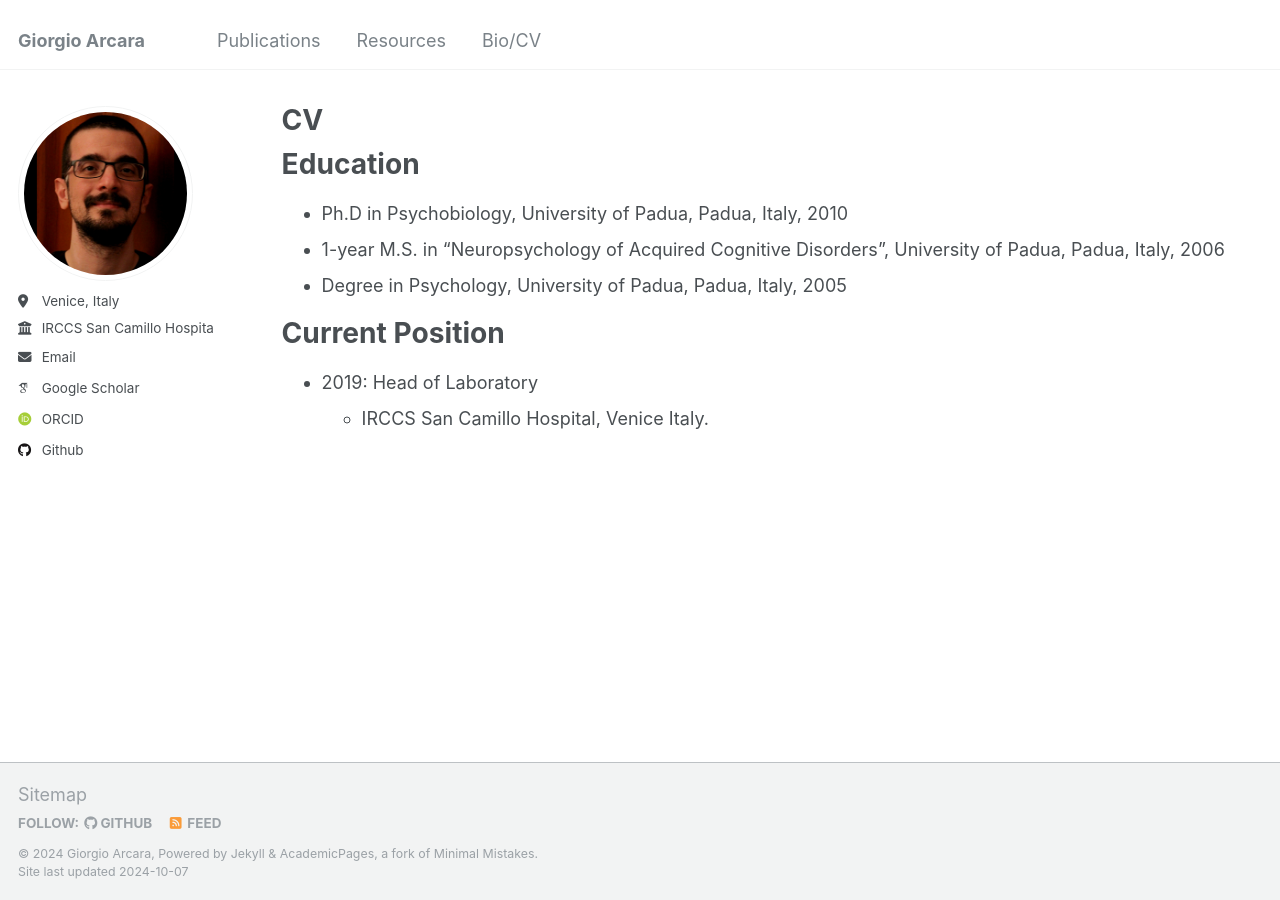
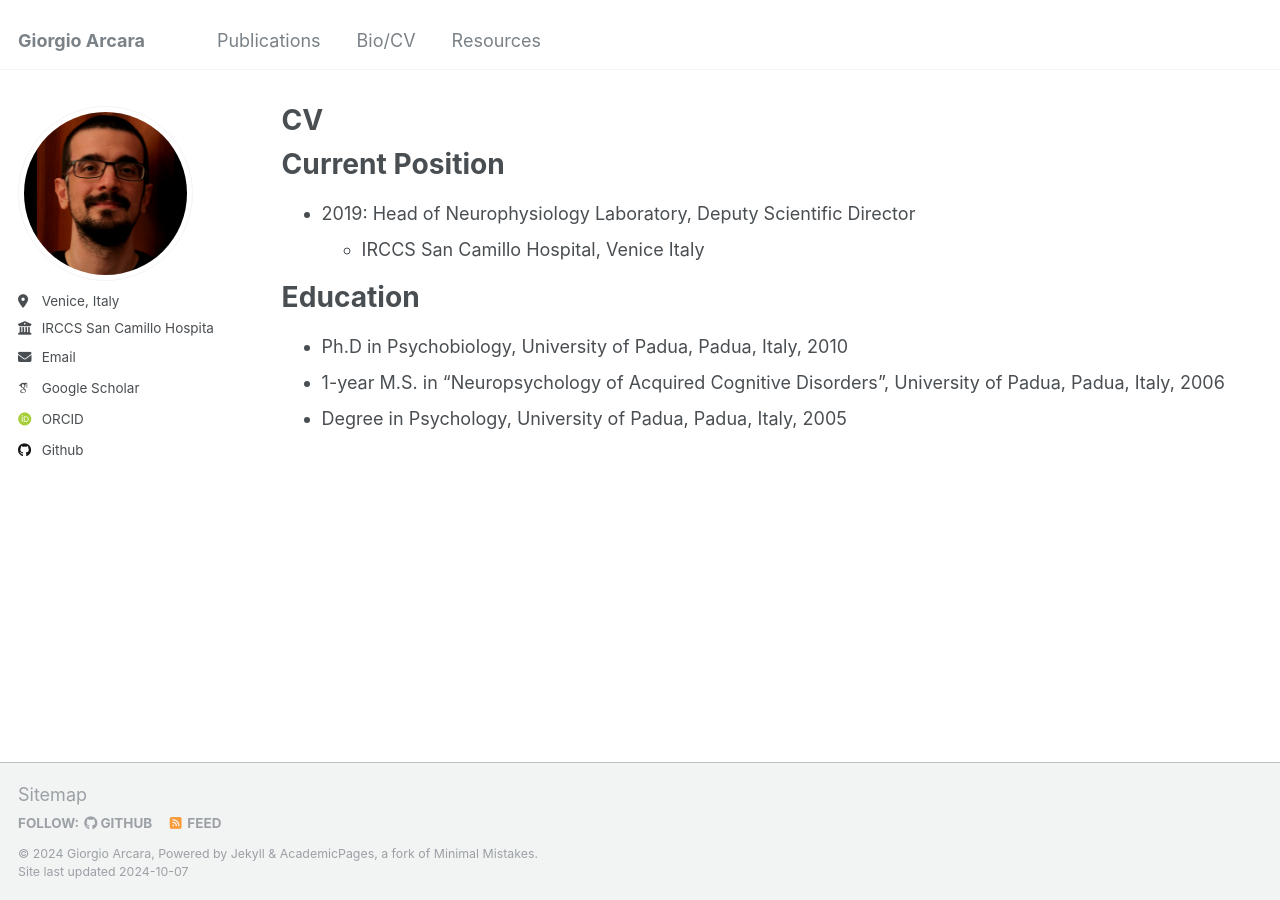
Before and after one commit to giorgioarcara/giorgioarcara.github.io, a Jekyll site: the page built from _pages/cv.md, in a window 1280 px wide. Built offline with Jekyll 4.4.1, drawn with Linux system fonts in a browser that asks for light colours; some web fonts are replaced.

Commit message:
changed order nav bar

```diff
--- a/_data/navigation.yml
+++ b/_data/navigation.yml
@@ -8,8 +8,8 @@ main:
   - title: "Publications"
     url: /publications/
 
+  - title: "Bio/CV"
+    url: /cv/
+
   - title: "Resources"
     url: /resources/
-
-  - title: "Bio/CV"
-    url: /cv/
--- a/_pages/cv.md
+++ b/_pages/cv.md
@@ -9,13 +9,13 @@ redirect_from:
 
 {% include base_path %}
 
+Current Position
+======
+* 2019: Head of Neurophysiology Laboratory, Deputy Scientific Director
+  * IRCCS San Camillo Hospital, Venice Italy
+
 Education
 ======
 * Ph.D in Psychobiology, University of Padua, Padua, Italy, 2010
 * 1-year M.S. in "Neuropsychology of Acquired Cognitive Disorders", University of Padua, Padua, Italy, 2006
 * Degree in Psychology, University of Padua, Padua, Italy, 2005
-
-Current Position
-======
-* 2019: Head of Laboratory
-  * IRCCS San Camillo Hospital, Venice Italy.
```
Also changed, not shown: 1 other file.
